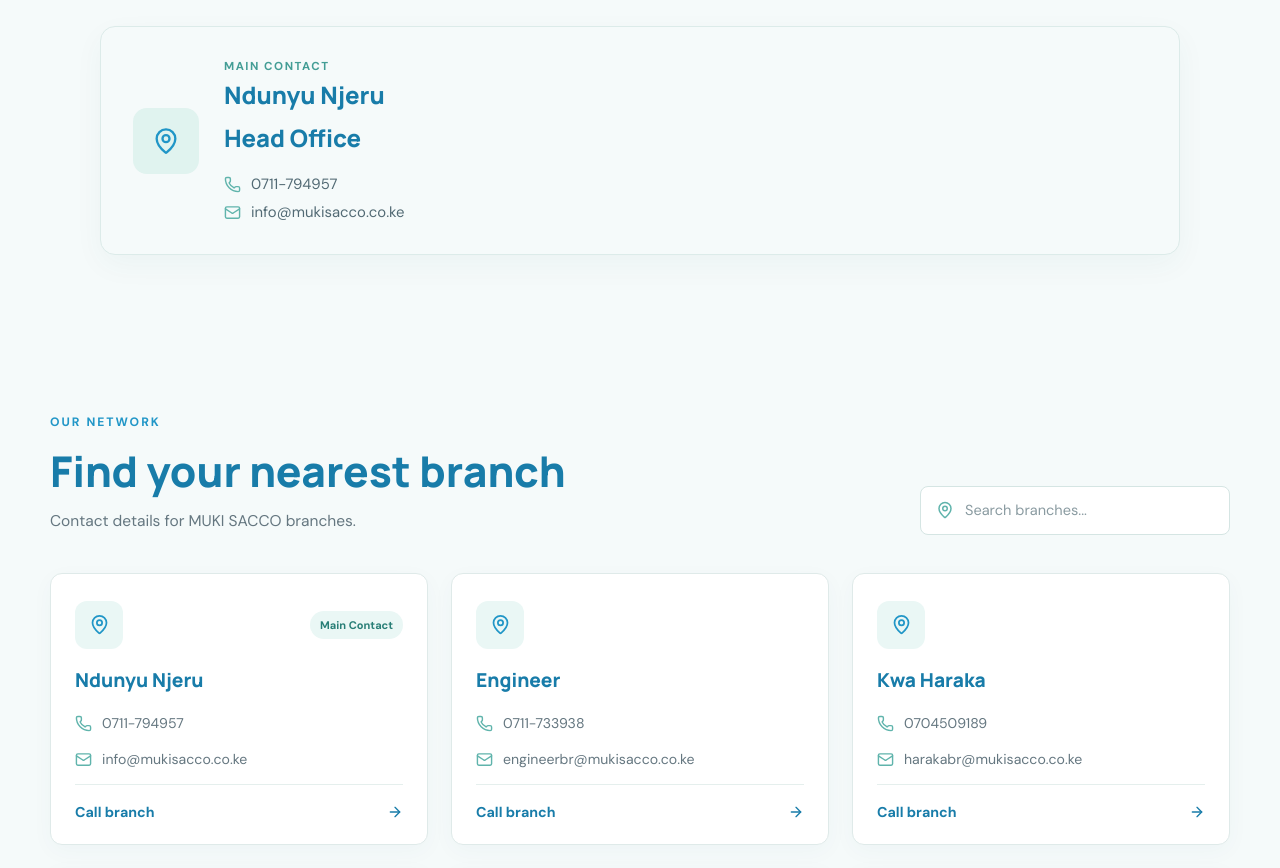
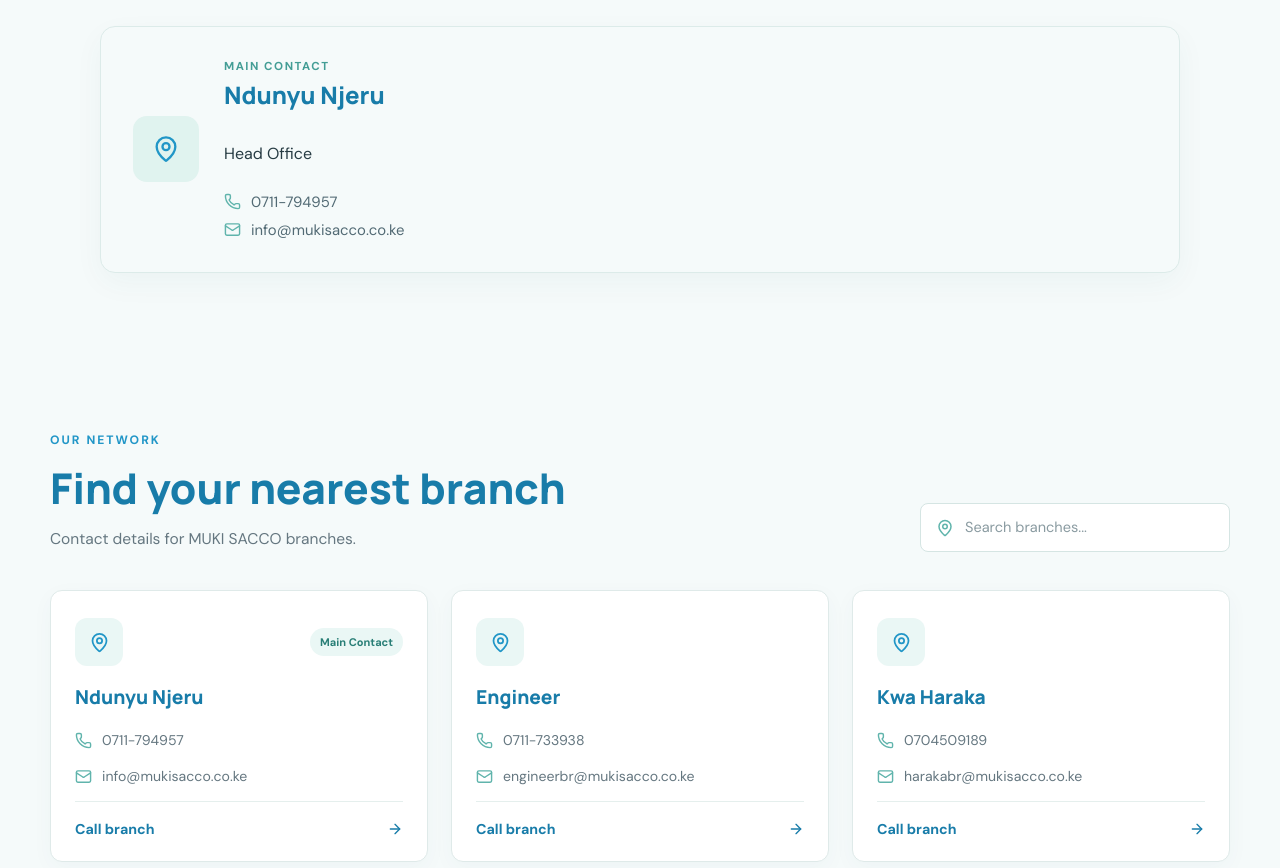
Before and after one commit to fellyke/muki-sacco-website, a React (Vite) app: page /contact in a window 1280 px wide. Shown: the part 940-1808 px from the top of the page. Built offline with nearby package versions, Linux system fonts and the light colour scheme.

Commit message:
change the contact

```diff
--- a/src/pages/contact.jsx
+++ b/src/pages/contact.jsx
@@ -135,7 +135,7 @@ export default function Contact() {
         <div className="contact-featured-info">
           <span className="contact-small-label">MAIN CONTACT</span>
           <h2>Ndunyu Njeru</h2>
-          <h2>Head Office</h2>
+          <p className="contact-featured-subtitle">Head Office</p>
           <a href="tel:0711794957">
             <Phone size={17} />
             0711-794957
```
